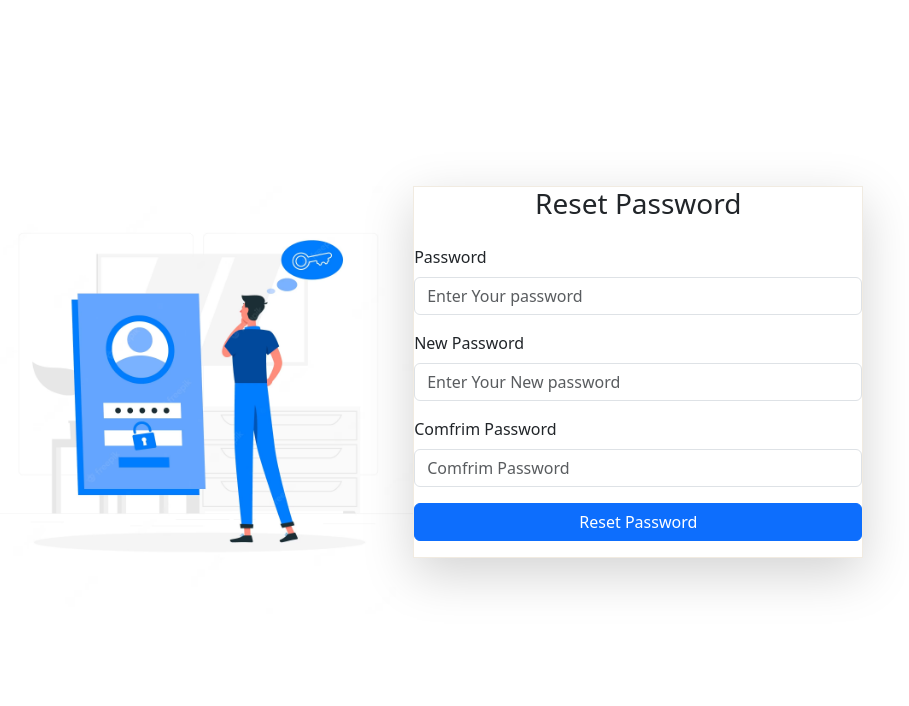
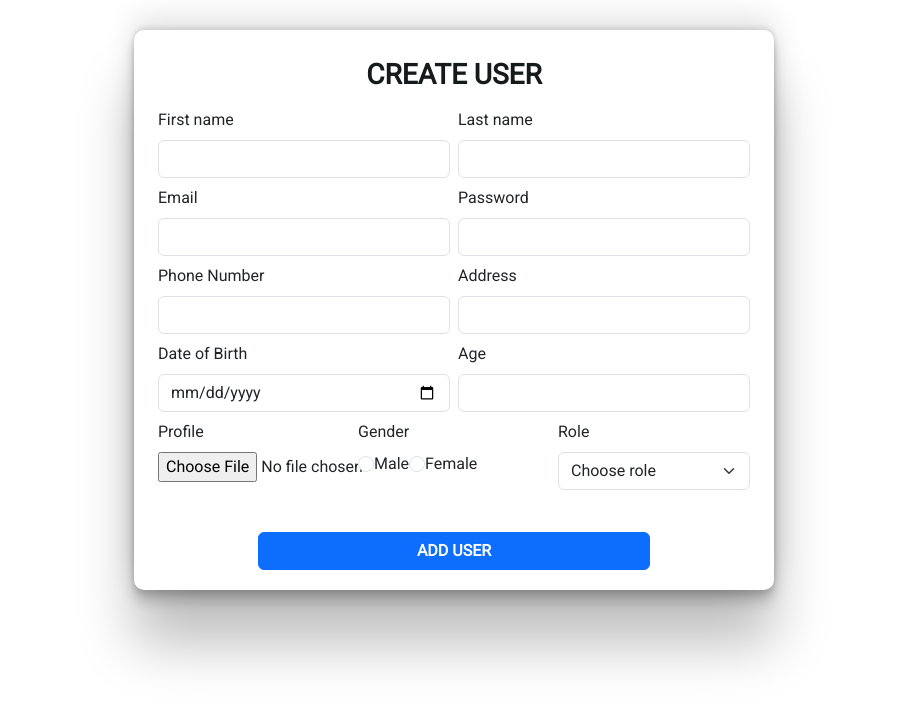
Before and after one commit to NONG-PHLOEUT-GITHUB/2023-G3-VC-PROJECT, a Vue app in the folder frontend/: page /createpage in a window 1280 px wide. Shown: the top 706 px of the page, without its empty margins (186-1095 px from the left). Built offline with nearby package versions, Linux system fonts and the light colour scheme.

Commit message:
[G3SMS-129] update form create user

```diff
--- a/frontend/package.json
+++ b/frontend/package.json
@@ -8,9 +8,11 @@
     "lint": "vue-cli-service lint"
   },
   "dependencies": {
+    "bootstrap": "^5.3.0",
+    "bootstrap-vue": "^2.23.1",
     "core-js": "^3.8.3",
     "vue": "^3.2.13",
-    "vue-router": "^4.0.3"
+    "vue-router": "^4.2.2"
   },
   "devDependencies": {
     "@babel/core": "^7.12.16",
--- a/frontend/src/App.vue
+++ b/frontend/src/App.vue
@@ -1,14 +1,14 @@
 <template>
-<reset-password></reset-password>
+  <router-view></router-view>
+
 
 </template>
 
 <script>
-import ResetPassword from './views/Login/ResetPassword.vue'
+
 
 export default {
   components: {
-    ResetPassword
   },
 
 
--- a/frontend/src/main.js
+++ b/frontend/src/main.js
@@ -1,6 +1,23 @@
+// import { createApp } from 'vue'
+// import App from './App.vue'
+
+// import 'bootstrap/dist/css/bootstrap.css'
+// import 'bootstrap-vue/dist/bootstrap-vue.css'
+// createApp(App).use(router).mount('#app')
+
 import { createApp } from 'vue'
 import App from './App.vue'
-import router from './router'
+// import router from './router'
+import {createRouter , createWebHistory } from 'vue-router'
+import CreateUserForm from './views/Dashboard/CreateUserForm.vue'
+import ResetPassword from './views/Login/ResetPassword.vue'
 import 'bootstrap/dist/css/bootstrap.css'
 import 'bootstrap-vue/dist/bootstrap-vue.css'
+const router = createRouter({
+    history:createWebHistory(),
+    routes:[
+        { path: '/createpage' , component: CreateUserForm},
+        { path: '/resetpasspage' , component: ResetPassword}
+    ]
+})
 createApp(App).use(router).mount('#app')
--- /dev/null
+++ b/frontend/src/views/Dashboard/CreateUserForm.vue
@@ -0,0 +1,125 @@
+<template>
+    <form class="row g-2 needs-validation container" novalidate>
+    <div class="title">
+        <h3>CREATE USER</h3>
+    </div>
+    <div class="col-md-6">
+        <label for="validationCustom01" class="form-label ">First name</label>
+        <input type="text" class="form-control" id="validationCustom01" value=""  required>
+        <div class="valid-feedback">
+        Looks good!
+        </div>
+    </div>
+    <div class="col-md-6">
+        <label for="validationCustom02" class="form-label">Last name</label>
+        <input type="text" class="form-control" id="validationCustom02" value="" required>
+        <div class="valid-feedback">
+        Looks good!
+        </div>
+    </div>
+    <div class="col-md-6">
+        <label for="validationCustom02" class="form-label">Email</label>
+        <input type="text" class="form-control" id="validationCustom02" value="" required>
+        <div class="valid-feedback">
+        Looks good!
+        </div>
+    </div>
+    <div class="col-md-6">
+        <label for="validationCustom02" class="form-label">Password</label>
+        <input type="text" class="form-control" id="validationCustom02" value="" required>
+        <div class="valid-feedback">
+        Looks good!
+        </div>
+    </div>
+    <div class="col-md-6">
+        <label for="validationCustom02" class="form-label">Phone Number</label>
+        <input type="tel" class="form-control" id="phoneNumber" placeholder="">
+        <div class="valid-feedback">
+        Looks good!
+        </div>
+    </div>
+    <div class="col-md-6">
+        <label for="validationCustom02" class="form-label">Address</label>
+        <input type="tel" class="form-control" id="addreess" placeholder="   ">
+        <div class="valid-feedback">
+        Looks good!
+        </div>
+    </div>
+    <div class="col-md-6">
+        <label for="validationCustom02" class="form-label">Date of Birth</label>
+        <input type="date" class="form-control" id="dateOfBirth" placeholder="">
+        <div class="valid-feedback">
+        Looks good!
+        </div>
+    </div>
+    <div class="col-md-6">
+        <label for="validationCustom02" class="form-label">Age</label>
+        <input type="number" class="form-control" id="dateOfBirth" placeholder="">
+        <div class="valid-feedback">
+        Looks good!
+        </div>
+    </div>
+
+    <div class="col-md-4">
+        <label for="validationCustom02" class="form-label">Profile</label>
+        <input type="file" class="form-control-file" id="fileInput" placeholder="Choose File">
+        <div class="valid-feedback">
+        Looks good!
+        </div>
+    </div>
+    <div class="col-md-4">
+        <label for="validationCustom02" class="form-label">Gender</label>
+        <div class="gender">
+            <input type="radio" name="gender" id="male" value="male" class="form-check-input">
+            <label class="form-check-label" for="male">Male</label>
+            <input type="radio" name="gender" id="female" value="female" class="form-check-input ml-5">
+            <label class="form-check-label" for="female">Female</label>
+        </div>
+    </div>
+    <div class="col-md-4">
+        <label for="validationCustom02" class="form-label">Role</label>
+        <select class="form-select" required aria-label="select example">
+        <option  selected>Choose role</option>
+        <option value="director">Director</option>
+        <option value="teacher">Teacher</option>
+        <option value="student">Student</option>
+        </select>
+        <div class="invalid-feedback">Example invalid select feedback</div>
+  </div>
+
+    <div class="col-12">
+        <div class="form-check">
+        <div class="invalid-feedback">
+            You must agree before submitting.
+        </div>
+        </div>
+    </div>
+    <div class="col-8 mx-auto">
+        <button class="btn btn-primary mx-auto fw-bold" type="submit">ADD USER</button>
+    </div>
+    </form>
+  </template>
+<script >
+
+</script>
+<style scoped>
+
+  @import url('https://fonts.googleapis.com/css2?family=Roboto&display=swap');
+    .container{
+        font-family: 'Roboto', sans-serif;
+        margin: auto;
+        margin-top: 30px;
+        padding: 20px;
+        width: 50%;
+        border-radius: 10px;
+        box-shadow: rgba(0, 0, 0, 0.25) 0px 54px 55px, rgba(0, 0, 0, 0.12) 0px -12px 30px, rgba(0, 0, 0, 0.12) 0px 4px 6px, rgba(0, 0, 0, 0.17) 0px 12px 13px, rgba(0, 0, 0, 0.09) 0px -3px 5px;
+    }
+   h3{
+    color: rgb(21, 26, 27);
+    font-weight: bold;
+    text-align: center;
+   }
+   button{
+    width: 100%;
+   }
+</style>
--- a/frontend/src/views/Login/ResetPassword.vue
+++ b/frontend/src/views/Login/ResetPassword.vue
@@ -56,7 +56,7 @@ export default {
 }
 </script>
 
-<style>
+<style scoped>
 img {
         width: 120%;
 
@@ -69,6 +69,7 @@ img {
 .main{
     background: white;
     width: 350%;
+    padding: 30px;
     border: solid 1px rgb(241, 235, 225);
 
 }
--- /dev/null
+++ b/package.json
@@ -0,0 +1,5 @@
+{
+  "dependencies": {
+    "bootstrap": "^5.3.0"
+  }
+}
```
Also changed, not shown: 1 other file (tests, documents, lock files or other folders).
